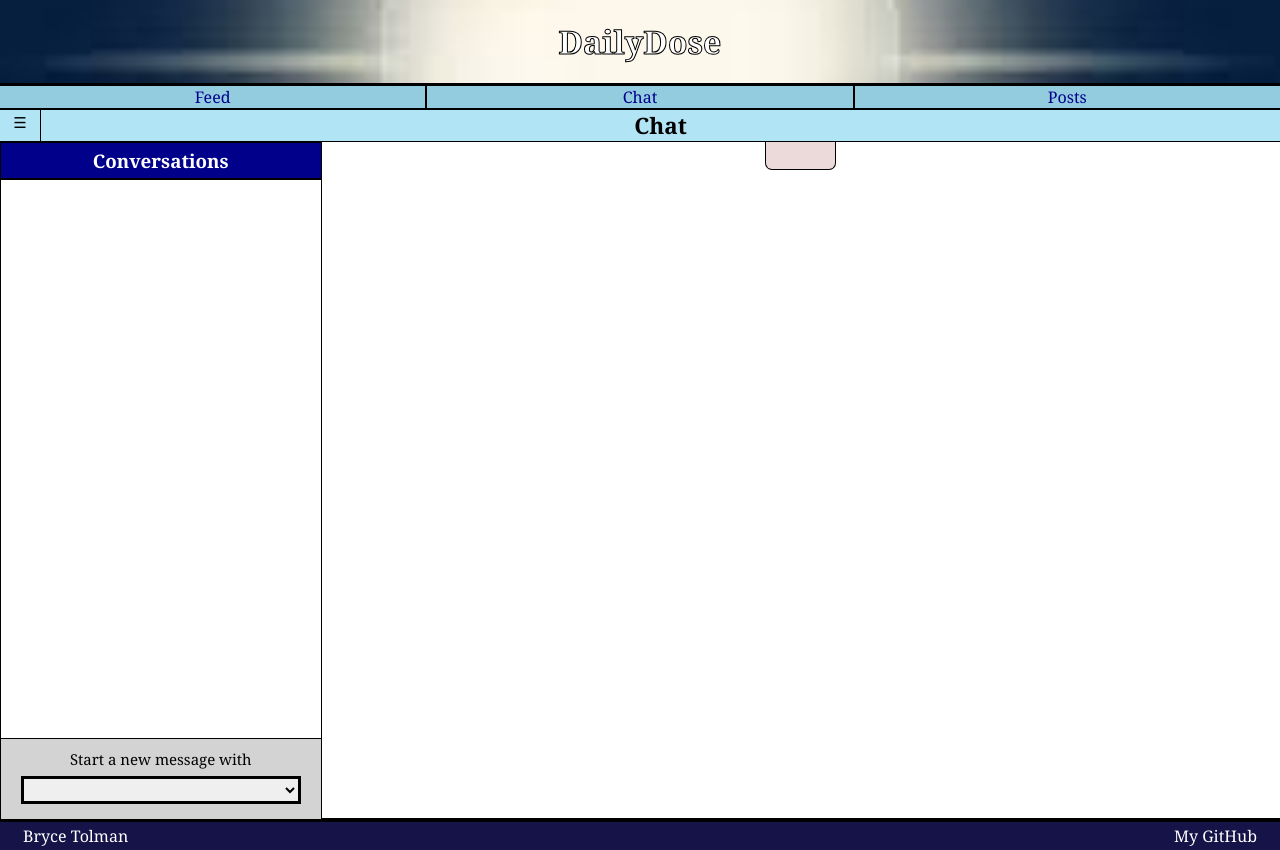
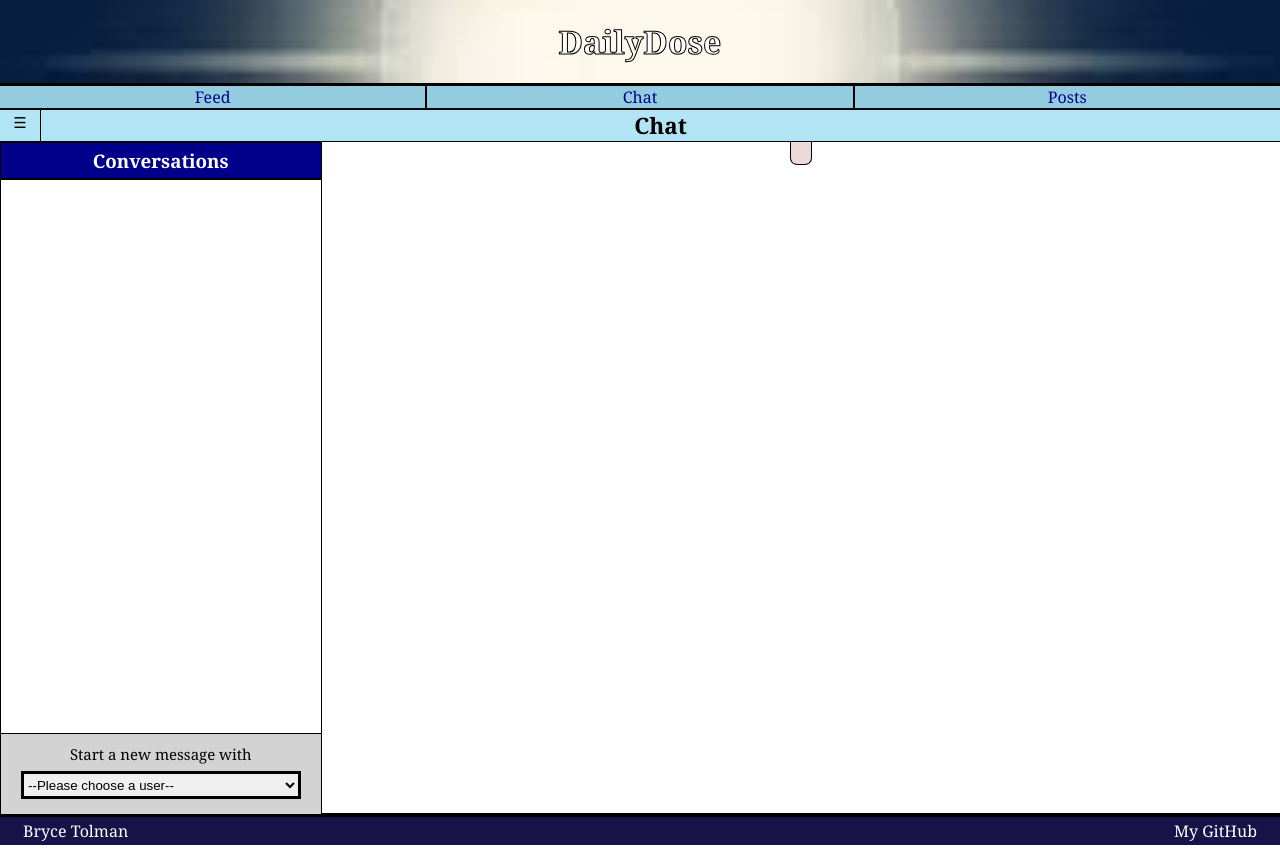
Before and after one commit to brycetolman54/dailydose, a React (Vite) app: page /chat in a window 1280 px wide. Built offline with nearby package versions, Linux system fonts and the light colour scheme; no server answers.

Commit message:
fill new chat list

```diff
--- a/src/chat/chat.css
+++ b/src/chat/chat.css
@@ -50,7 +50,6 @@
     background-color: lightblue;
 }
 .littleDot {
-    /* color: rgb(226, 226, 251); */
     flex: 0 5px;
     background-color: rgb(234, 233, 233);
     border: solid grey 1px;
@@ -174,7 +173,6 @@
 #userChatter {
     flex: 0 12px;
     background-color: rgb(236, 218, 218);
-    color: rgb(236,218,218);
     text-align: center;
     margin: auto;
     border: solid black;
--- a/src/chat/chat.jsx
+++ b/src/chat/chat.jsx
@@ -4,8 +4,17 @@ import './chat.css';
 
 export function Chat() {
 
+    const [users, setUsers] = React.useState([]);
+
     const [display, setDisplay] = React.useState('flex');
     const [show, setShow] = React.useState(true);
+
+    const [chatUser, setChatUser] = React.useState('');
+
+    const setChat = (user) => {
+        // Pass this into the chat element
+        setChatUser(user);
+    }
 
     React.useEffect(() => {
         if(show) {
@@ -16,6 +25,30 @@ export function Chat() {
         }
     }, [show]);
 
+    React.useEffect(() => {
+        fetch('/api/chat/users')
+            .then(response => response.json())
+            .then(data => {
+                setUsers(data);
+                localStorage.setItem('users', JSON.stringify(data));
+            })
+            .catch(() => {
+                const usersText = localStorage.getItem('users');
+                if(usersText) {
+                    setUsers(usersText);
+                }
+            });
+    }, []);
+
+    const theUsers = [];
+    if(users.length) {
+        for(const [i, user] of users.entries()) {
+            theUsers.push(
+                <option key={i} id={user}>{user}</option>
+            );
+        }
+    }
+
     return (
         <main>
             <div id="topHeader">
@@ -25,7 +58,7 @@ export function Chat() {
             </div>
             <div id="chatSpace">
                 <div id="chat">
-                    <h2 id="userChatter">Bobbaly</h2>
+                    <h2 id="userChatter">{chatUser}</h2>
                     <div id="messageSpace">
                         <ol id="messageList"></ol>
                     </div>
@@ -42,7 +75,8 @@ export function Chat() {
                     <div id="startNew">
                         <label id="startLabel">Start a new message with</label>
                         <select id="userStart" name="newChatUser">
-                            {/* <option id="selector" selected>--Please choose a user--</option> */}
+                            <option id="selector" defaultValue>--Please choose a user--</option>
+                            {theUsers}
                         </select>
                         {/* <button id="start" onclick="startNew()">Start</button> */}
                     </div>
```
Also changed, not shown: 1 other file (tests, documents, lock files or other folders).
